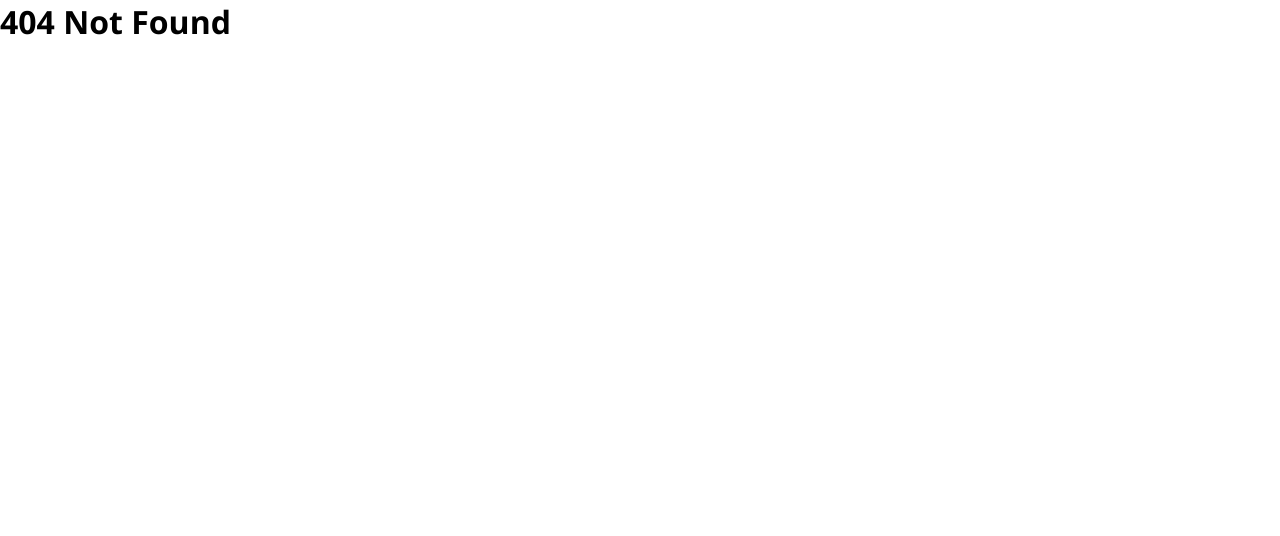
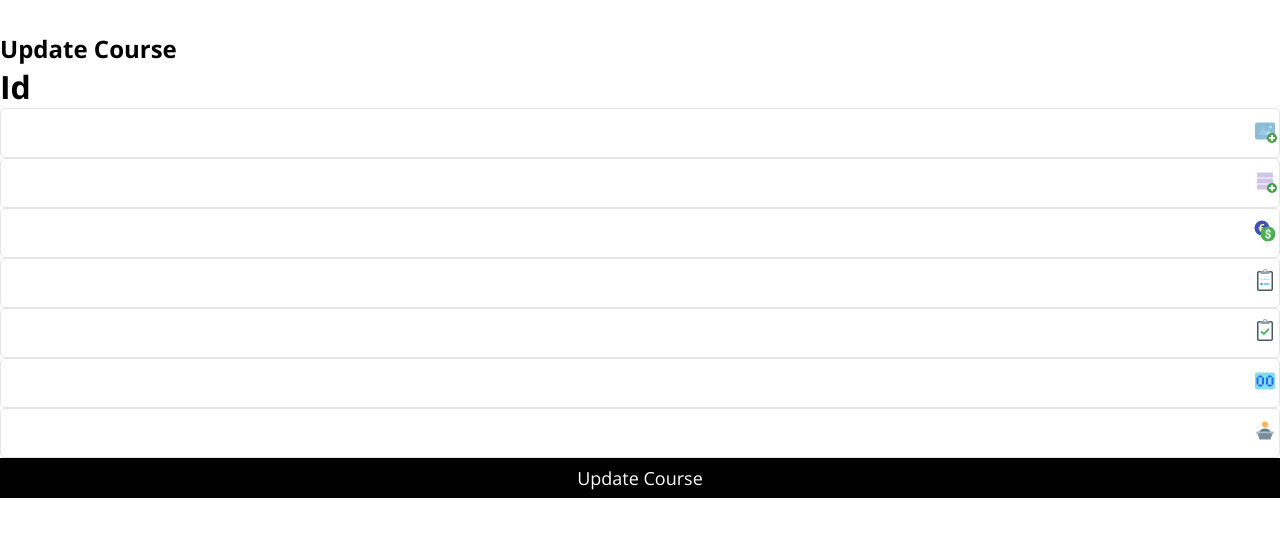
Before and after one commit to mdadul/cps-client, a React (Create React App) app: page /updatecourse/1 in a window 1280 px wide. Before the commit this address had no page. Shown: the top 536 px of the page. Built offline with nearby package versions, Linux system fonts and the light colour scheme; no server answers; a web font is replaced by a local one.

Commit message:
Update 6 files

```diff
--- a/src/App.js
+++ b/src/App.js
@@ -3,6 +3,8 @@ import Home from "./components/pages/Home";
 // import Login from "./components/pages/SignIn";
 import ContactUs from "./components/pages/Contact";
 import Courses from "./components/pages/Courses";
+import UpdateCourseForm from "./components/UpdateCourseForm";
+
 import "./stylesheet/App.css";
 import { BrowserRouter as Router, Route, Routes } from "react-router-dom";
 import Banner from "./components/Banner";
@@ -20,6 +22,7 @@ function App() {
         <Route exact path="/signin" element={<Login />} /> */}
         <Route exact path="/contact" element={<ContactUs />} />
         <Route exact path="/courses" element={<Courses />} />
+        <Route exact path="/updatecourse/:id" element={<UpdateCourseForm />} />
         <Route path="*" element={<h1>404 Not Found</h1>} />
       </Routes>
     </Router>
--- a/src/components/Course.js
+++ b/src/components/Course.js
@@ -5,16 +5,10 @@ import { FcSurvey } from "react-icons/fc";
 import { FcAlarmClock } from "react-icons/fc";
 import { HiUserGroup } from "react-icons/hi";
 import { AiTwotoneDelete } from "react-icons/ai";
-
+import { Link } from "react-router-dom";
 import Modal from "./Modal";
 import CourseForm from "./CourseForm";
-// import image from '../img/edu1.gif'
 export default function Course(props) {
-  const [show, setShow] = useState(false);
-
-  const handleToggle = () => {
-    setShow(!show);
-  };
   const {
     _id,
     image,
@@ -28,14 +22,6 @@ export default function Course(props) {
   const { handleDeleteCourse } = props;
   return (
     <>
-      {show && (
-        <Modal>
-          <CourseForm title="Edit Course" btnTitle="Edit Course" />
-          <button onClick={handleToggle}>Close </button>
-        </Modal>
-      )}
-
-
       <div className={classes.course}>
         <img src={image} alt="course-banner" />
         <div className={classes.type}>
@@ -65,8 +51,13 @@ export default function Course(props) {
           </p>
         </div>
         <div className={classes.coursebtn}>
-          <button onClick={handleToggle}>Edit</button>
-          <button onClick={() => handleDeleteCourse(_id)}>Delete <AiTwotoneDelete /></button>
+          <button onClick={() => handleDeleteCourse(_id)}>
+            Delete <AiTwotoneDelete />
+          </button>
+          <Link to="/updatecourse/{_id}">
+            {" "}
+            <button>Edit</button>
+          </Link>
         </div>
       </div>
     </>
--- a/src/components/CourseForm.js
+++ b/src/components/CourseForm.js
@@ -14,7 +14,7 @@ import {
   FcPodiumWithSpeaker,
 } from "react-icons/fc";
 
-export default function CourseForm({ title, btnTitle, icon }) {
+export default function CourseForm() {
   const imageRef = useRef();
   const titleRef = useRef();
   const priceRef = useRef();
@@ -24,6 +24,7 @@ export default function CourseForm({ title, btnTitle, icon }) {
   const totalStudentRef = useRef();
 
   const handleCourseForm = (e) => {
+    e.preventDefault();
     const image = imageRef.current.value;
     const title = titleRef.current.value;
     const price = priceRef.current.value;
@@ -50,21 +51,18 @@ export default function CourseForm({ title, btnTitle, icon }) {
       },
       body: JSON.stringify(newCourse),
     })
-      .then((res) => res.json)
+      .then((res) => res.json())
       .then((data) => {
-        console.log(data.insertedId);
         if (data.insertedId) {
           alert("Successfully added the Course!");
           e.target.reset();
         }
       });
-
-    e.preventDefault();
   };
   return (
     <>
       <Form style={{ height: "520px" }} onSubmit={handleCourseForm}>
-        <h2>{title}</h2>
+        <h2>Add New Course</h2>
         <div className={classes.textInput}>
           <input
             type="text"
@@ -143,10 +141,7 @@ export default function CourseForm({ title, btnTitle, icon }) {
           </h2>
         </div>
 
-        <button type="submit">
-          {btnTitle}
-          {icon}
-        </button>
+        <button type="submit">Add Course</button>
       </Form>
     </>
   );
--- a/src/components/InstrutorAddFrom.jsx
+++ b/src/components/InstrutorAddFrom.jsx
@@ -41,7 +41,7 @@ export default function InstructorAddForm() {
 
     // post couse via API
     // fetch("https://cps.cyclic.app/instructors", {
-      fetch("http://localhost:5000/instructors", {
+    fetch("http://localhost:5000/instructors", {
       method: "POST",
       headers: {
         "content-type": "application/json",
@@ -51,7 +51,8 @@ export default function InstructorAddForm() {
       .then((res) => res.json())
       .then((data) => {
         if (data.insertedId) {
-          alert("Successfully added the Instructor!");
+          alert("Successfully added the member!");
+
           e.target.reset();
         }
       });
--- /dev/null
+++ b/src/components/UpdateCourseForm.js
@@ -0,0 +1,137 @@
+import React, { useState, useEffect } from "react";
+import Form from "./Form";
+import classes from "../stylesheet/TextInput.module.css";
+import { useParams } from "react-router-dom";
+
+//  icon import from react icons
+import {
+  FcAddImage,
+  FcAddDatabase,
+  FcCurrencyExchange,
+  FcSurvey,
+  FcInspection,
+  FcDisplay,
+  FcPodiumWithSpeaker,
+} from "react-icons/fc";
+
+export default function UpdateCourseForm() {
+  const [image, setImage] = useState("");
+  const [title, setTitle] = useState("");
+  const [price, setPrice] = useState("");
+  const [totalClass, setTotalClass] = useState("");
+  const [totalSheet, setTotalSheet] = useState("");
+  const [totalHours, setTotalHours] = useState("");
+  const [totalStudent, setTotalStudent] = useState("");
+
+  const { statusId } = useParams();
+  console.log(statusId);
+
+  const [course, setCourse] = useState({});
+  const url = `https://guarded-tundra-04860.herokuapp.com/orders/${statusId}`;
+  console.log(url);
+  useEffect(() => {
+    fetch(url)
+      .then((res) => res.json())
+      .then((data) => {
+        setCourse(data);
+      });
+  }, []);
+
+  const handleUpdateStatus = (e) => {
+    const url = `https://guarded-tundra-04860.herokuapp.com/orders/${statusId}`;
+    console.log(url);
+    fetch(url, {
+      method: "PUT",
+      headers: {
+        "content-type": "application/json",
+      },
+      body: JSON.stringify(course),
+    })
+      .then((res) => res.json())
+      .then((data) => {
+        if (data.modifiedCount > 0) {
+          alert("Successfully Updated");
+          setCourse({});
+        }
+      });
+    e.preventDefault();
+  };
+
+  return (
+    <>
+      <Form style={{ height: "520px" }} onSubmit={handleUpdateStatus}>
+        <h2>Update Course</h2>
+        <h1>Id {statusId}</h1>
+        <div className={classes.textInput}>
+          <input type="text" placeholder="Enter Image Link"
+          onChange={(e)=>setImage(e.target.value)}
+          value = {course.image || ' '}
+          required />
+          <h2>
+            <FcAddImage />
+          </h2>
+        </div>
+        <div className={classes.textInput}>
+          <input type="text" placeholder="Enter Course Title" required
+          onChange={(e)=>setTitle(e.target.value)}
+          value = {course.title || ' '}
+          />
+          <h2>
+            <FcAddDatabase />
+          </h2>
+        </div>
+        <div className={classes.textInput}>
+          <input type="text" placeholder="Enter Course Price" required
+          onChange={(e)=>setPrice(e.target.value)}
+          value = {course.price || ' '} />
+          <h2>
+            <FcCurrencyExchange />
+          </h2>
+        </div>
+        <div className={classes.textInput}>
+          <input type="text" placeholder="Enter Total Classes"
+           onChange={(e)=>setTotalClass(e.target.value)}
+          value = {course.totalClass || ' '}
+          required />
+          <h2>
+            <FcSurvey />
+          </h2>
+        </div>
+        <div className={classes.textInput}>
+          <input type="text" placeholder="Enter Total Lecture Sheet" required
+           onChange={(e)=>setTotalSheet(e.target.value)}
+          value = {course.totalSheet || ' '}/>
+          <h2>
+            <FcInspection />
+          </h2>
+        </div>
+        <div className={classes.textInput}>
+          <input
+            type="text"
+            placeholder="Enter Total Time to finish"
+            required
+             onChange={(e)=>setTotalHours(e.target.value)}
+          value = {course.totalHours || ' '}
+          />
+          <h2>
+            <FcDisplay />
+          </h2>
+        </div>
+        <div className={classes.textInput}>
+          <input
+            type="text"
+            placeholder="Enter Total Enrolled Student"
+             onChange={(e)=>setTotalStudent(e.target.value)}
+          value = {course.totalStudent || ' '}
+            required
+          />
+          <h2>
+            <FcPodiumWithSpeaker />
+          </h2>
+        </div>
+
+        <button type="submit">Update Course</button>
+      </Form>
+    </>
+  );
+}
--- a/src/components/pages/Courses.js
+++ b/src/components/pages/Courses.js
@@ -11,7 +11,6 @@ export default function Courses() {
     <>
       <Nav />
       <Coursess />
-
     </>
   );
 }
```
